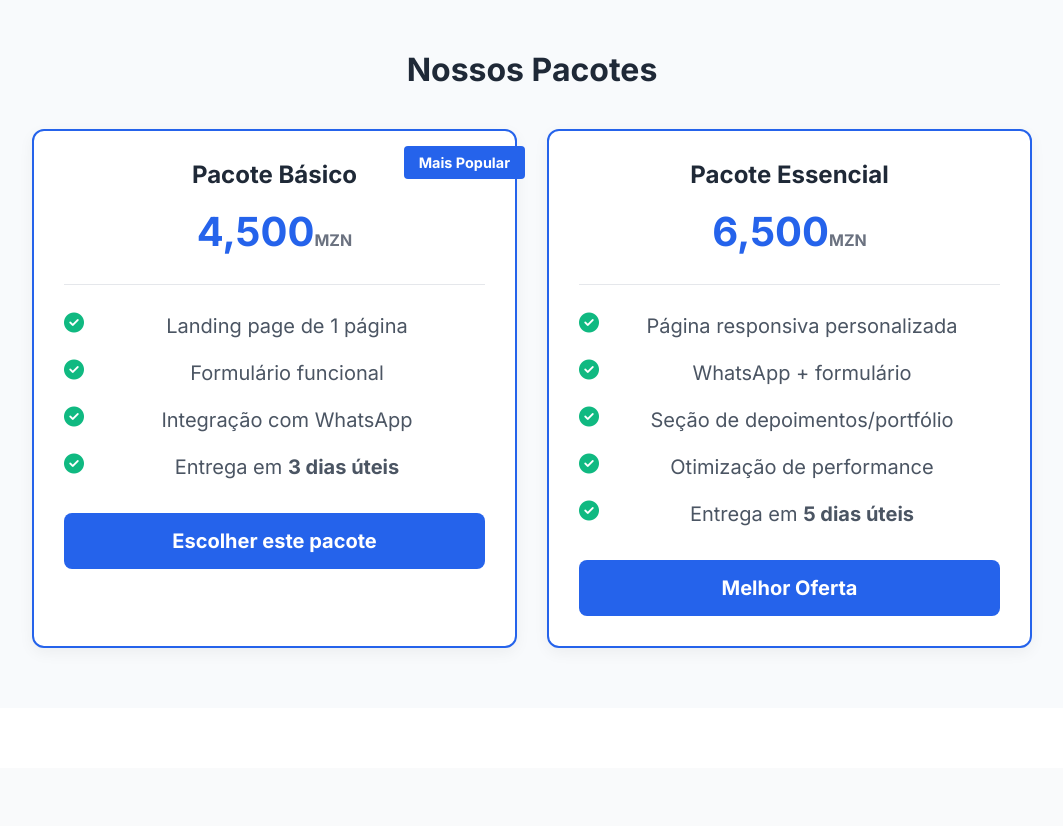
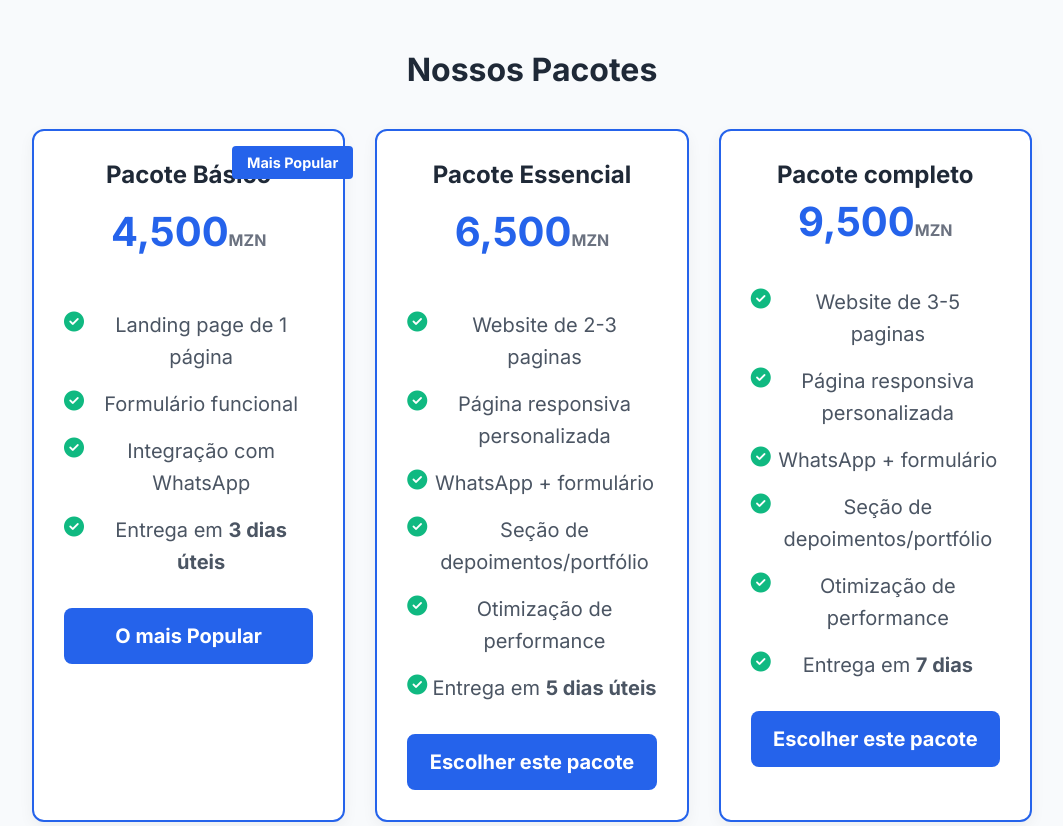
Before and after one commit to Thiyane24/WebSimples.Mz-Website, a plain HTML site: page index.html in a window 1280 px wide. Shown: the part 980-1806 px from the top of the page, without its empty margins (108-1171 px from the left). Drawn offline with Linux system fonts and the light colour scheme.

Commit message:
added a new package and new favicon

```diff
--- a/index.html
+++ b/index.html
@@ -5,6 +5,7 @@
   <meta name="viewport" content="width=device-width, initial-scale=1.0">
   <meta name="description" content="Landing pages profissionais para negócios moçambicanos - sites rápidos e que convertem visitantes em clientes">
   <title>WebSimples.mz</title>
+  <link rel="icon" type="image/png" href="Copilot_20250623_164511.webp" />
   <link rel="preconnect" href="https://fonts.googleapis.com">
   <link rel="preload" href="https://fonts.googleapis.com/css2?family=Inter:wght@400;500;700&display=swap" as="style">
   <link rel="stylesheet" href="https://fonts.googleapis.com/css2?family=Inter:wght@400;500;700&display=swap">
@@ -39,6 +40,7 @@
         padding: 80px 20px;
       }
     }
+
     </style>
 </head>
 <body>
@@ -108,7 +110,7 @@
           <li><i class="fas fa-check-circle"></i> Integração com WhatsApp</li>
           <li><i class="fas fa-check-circle"></i> Entrega em <strong>3 dias úteis</strong></li>
         </ul>
-        <a href="https://wa.me/258872622721?text=Quero+o+Pacote+Básico" class="pricing-cta">Escolher este pacote</a>
+        <a href="https://wa.me/258872622721?text=Quero+o+Pacote+Básico" class="pricing-cta">O mais Popular</a>
       </div>
 
       <!-- Pacote Essencial -->
@@ -119,13 +121,28 @@
           <div class="price">6,500<small>MZN</small></div>
         </div>
         <ul class="features-list">
+          <li><i class="fas fa-check-circle"></i>Website de 2-3 paginas</li>
           <li><i class="fas fa-check-circle"></i> Página responsiva personalizada</li>
           <li><i class="fas fa-check-circle"></i> WhatsApp + formulário</li>
           <li><i class="fas fa-check-circle"></i> Seção de depoimentos/portfólio</li>
           <li><i class="fas fa-check-circle"></i> Otimização de performance</li>
           <li><i class="fas fa-check-circle"></i> Entrega em <strong>5 dias úteis</strong></li>
         </ul>
-        <a href="https://wa.me/258872622721?text=Quero+o+Pacote+Essencial" class="pricing-cta">Melhor Oferta</a>
+        <a href="https://wa.me/258872622721?text=Quero+o+Pacote+Essencial" class="pricing-cta">Escolher este pacote</a>
+      </div>
+      <div class="pricing-card featured">
+        <h3>Pacote completo</h3>
+        <div class="price">9,500<small>MZN</small></div>
+        <br>
+         <ul class="features-list">
+          <li><i class="fas fa-check-circle"></i>Website de 3-5 paginas</li>
+          <li><i class="fas fa-check-circle"></i> Página responsiva personalizada</li>
+          <li><i class="fas fa-check-circle"></i> WhatsApp + formulário</li>
+          <li><i class="fas fa-check-circle"></i> Seção de depoimentos/portfólio</li>
+          <li><i class="fas fa-check-circle"></i> Otimização de performance</li>
+          <li><i class="fas fa-check-circle"></i> Entrega em <strong>7 dias </strong></li>
+        </ul>
+          <a href="https://wa.me/258872622721?text=Quero+o+Pacote+Completo" class="pricing-cta">Escolher este pacote</a>
       </div>
     </div>
   </div>
--- a/style.css
+++ b/style.css
@@ -398,7 +398,7 @@
     text-align: center;
     margin-bottom: 25px;
     padding-bottom: 20px;
-    border-bottom: 1px solid #E5E7EB;
+
   }
 
   .pricing-title {
```
